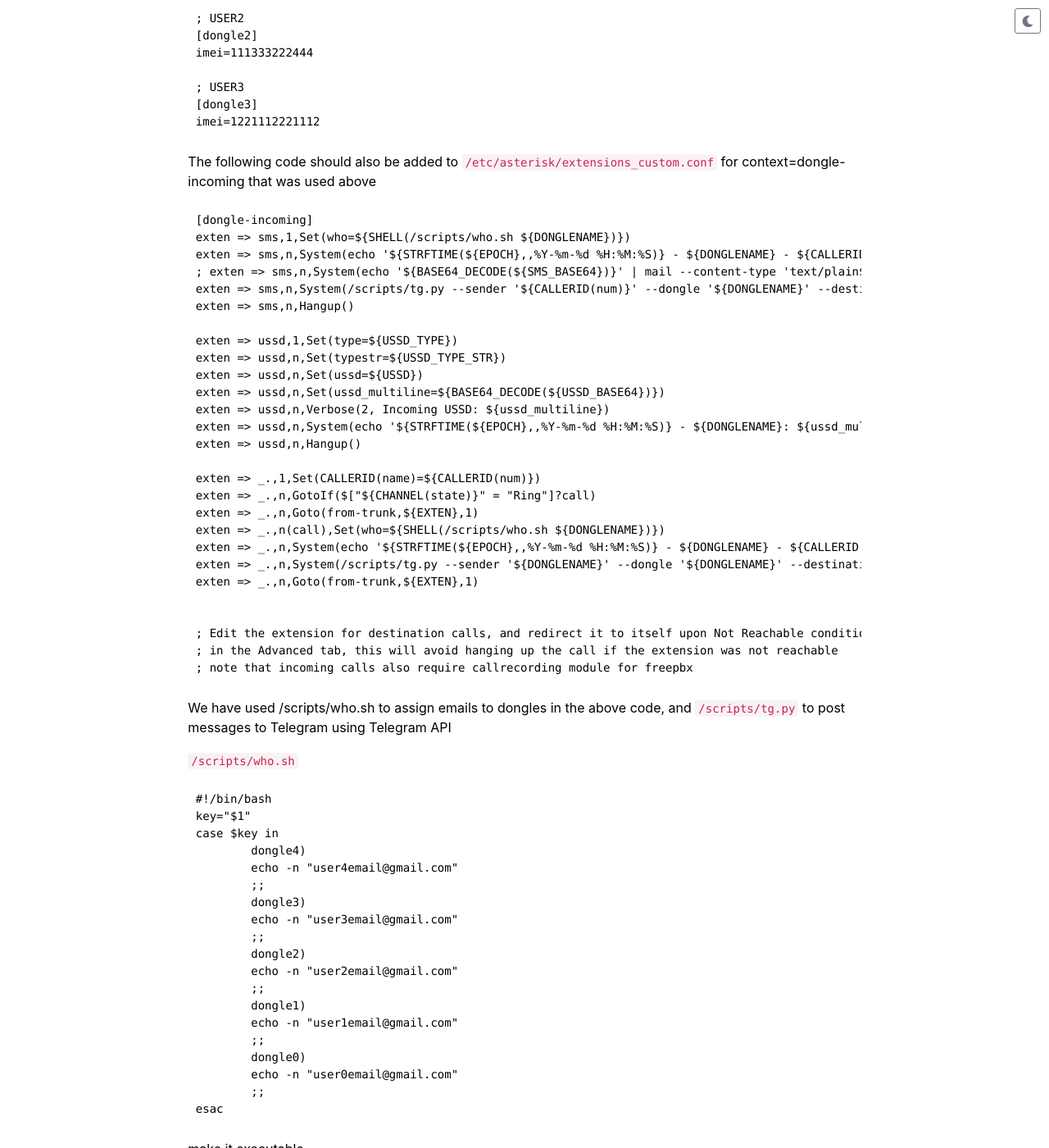
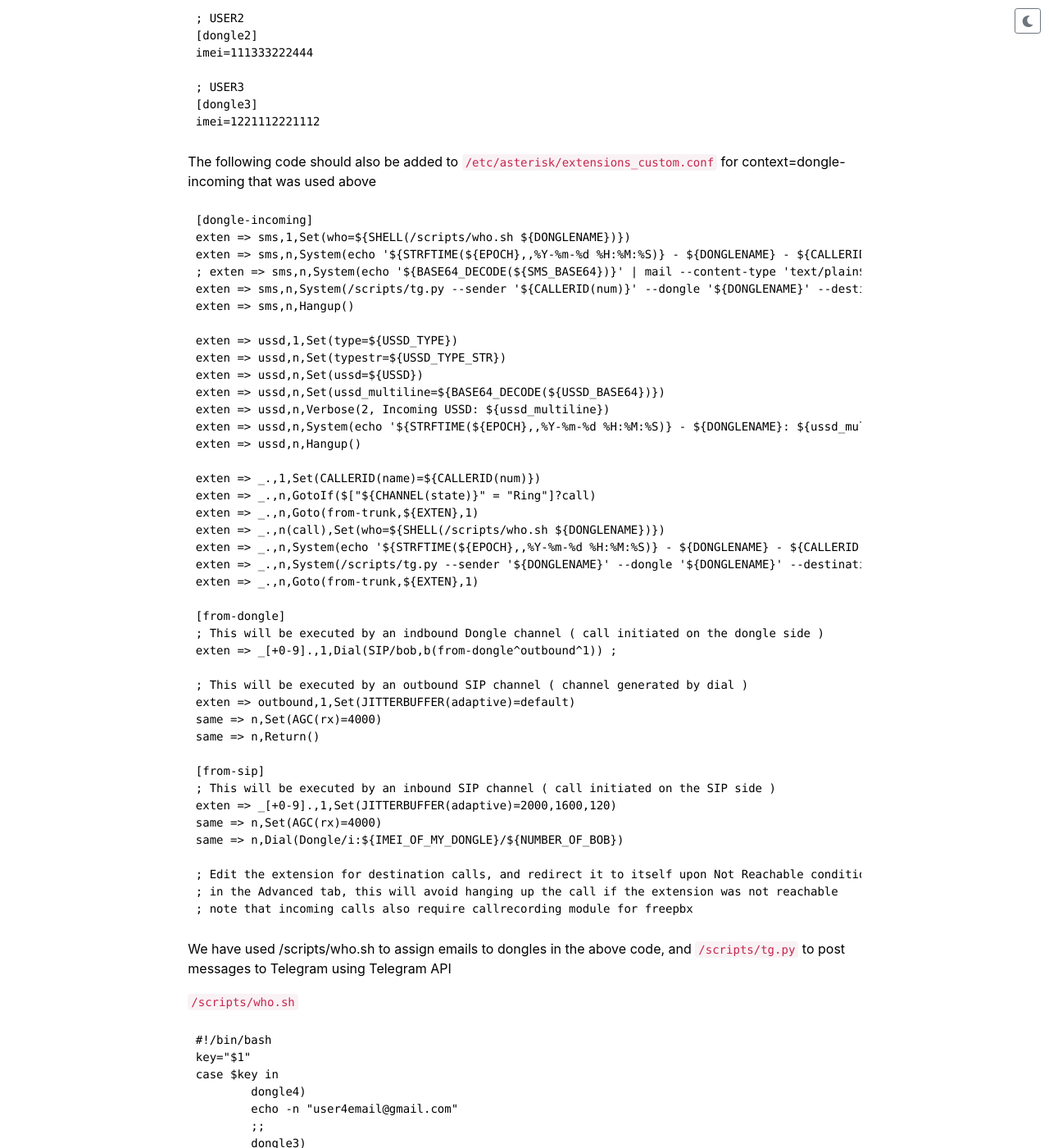
Before and after one commit to mghadam/remosim.github.io, a Jekyll site: the page built from software.md, in a window 1280 px wide and 1400 px high, scrolled down 12896 px. Shown: the whole window at 82% size. Built offline with Jekyll 4.4.1, drawn with Linux system fonts in a browser that asks for light colours.

Commit message:
Added noise reduction to extensions_custom.conf
Source: https://github.com/wdoekes/asterisk-chan-dongle#gain-control-and-jitter-buffer

```diff
--- a/software.md
+++ b/software.md
@@ -645,6 +645,20 @@ exten => _.,n,System(echo '${STRFTIME(${EPOCH},,%Y-%m-%d %H:%M:%S)} - ${DONGLENA
 exten => _.,n,System(/scripts/tg.py --sender '${DONGLENAME}' --dongle '${DONGLENAME}' --destination '${who}' --message 'Incoming call from ${CALLERID(num)}')
 exten => _.,n,Goto(from-trunk,${EXTEN},1)
 
+[from-dongle]
+; This will be executed by an indbound Dongle channel ( call initiated on the dongle side )
+exten => _[+0-9].,1,Dial(SIP/bob,b(from-dongle^outbound^1)) ;
+
+; This will be executed by an outbound SIP channel ( channel generated by dial )
+exten => outbound,1,Set(JITTERBUFFER(adaptive)=default)
+same => n,Set(AGC(rx)=4000)
+same => n,Return()
+
+[from-sip]
+; This will be executed by an inbound SIP channel ( call initiated on the SIP side )
+exten => _[+0-9].,1,Set(JITTERBUFFER(adaptive)=2000,1600,120)
+same => n,Set(AGC(rx)=4000)
+same => n,Dial(Dongle/i:${IMEI_OF_MY_DONGLE}/${NUMBER_OF_BOB})
 
 ; Edit the extension for destination calls, and redirect it to itself upon Not Reachable condition
 ; in the Advanced tab, this will avoid hanging up the call if the extension was not reachable
```
